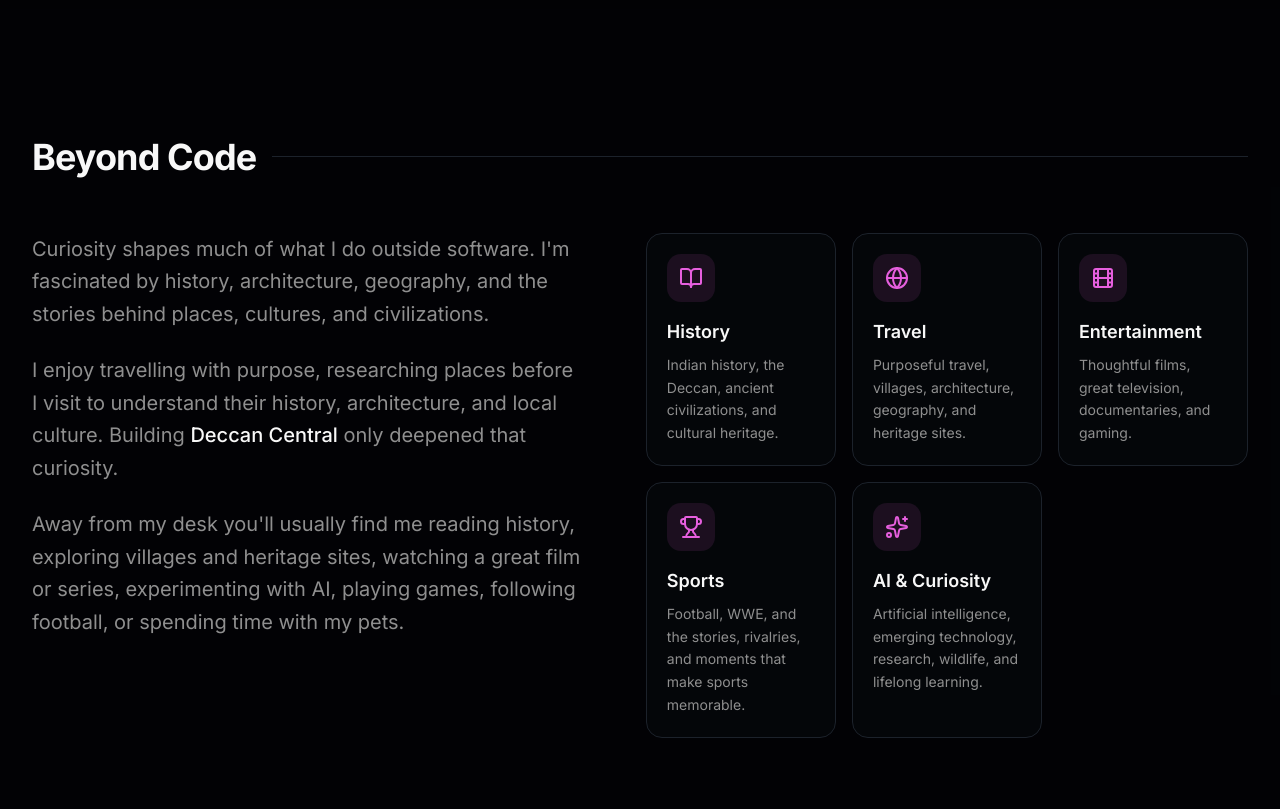
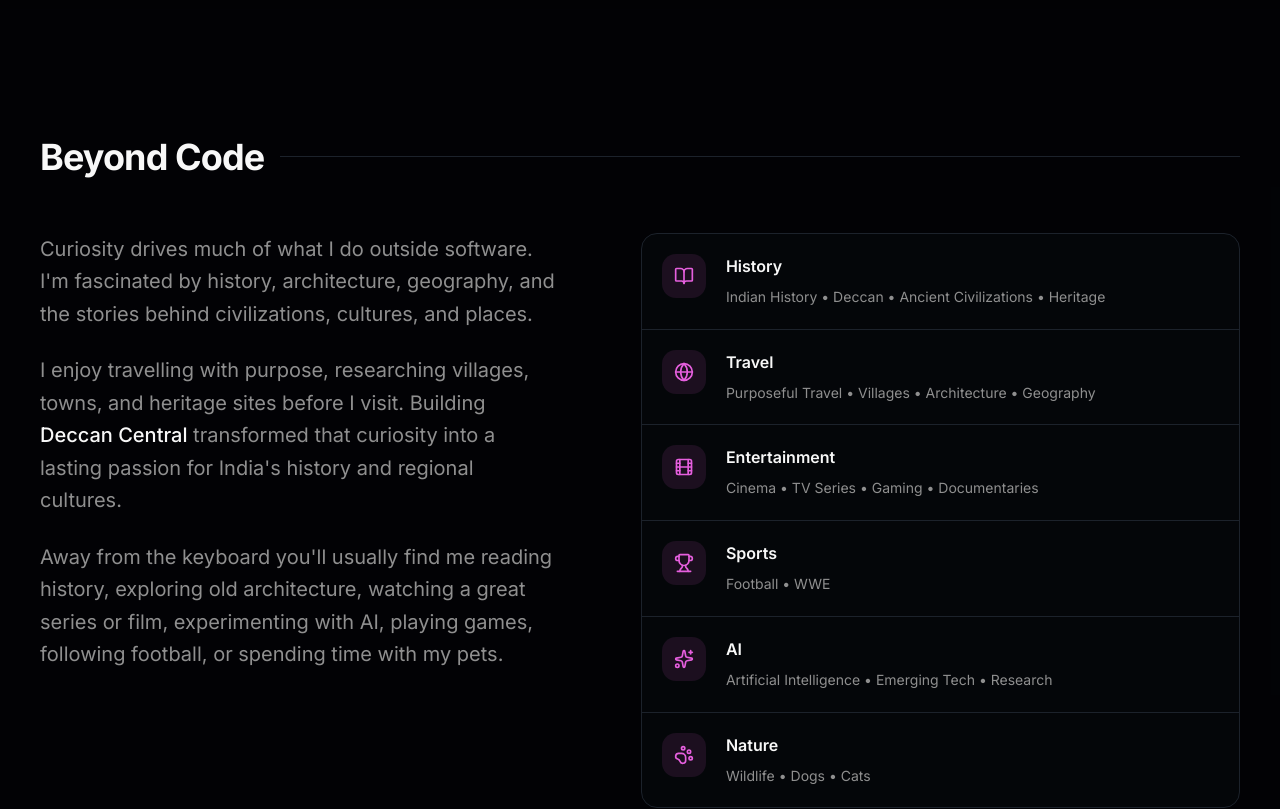
Before and after one commit to sameerkhan2003a/Portfolio, a Next.js app: page / in a window 1280 px wide. Shown: the part 7180-7989 px from the top of the page. Built offline with nearby package versions, Linux system fonts and the light colour scheme.

Commit message:
Refactor interests section to use items array

```diff
--- a/components/sections/interests.tsx
+++ b/components/sections/interests.tsx
@@ -6,45 +6,72 @@ import {
   Film,
   Sparkles,
   Trophy,
+  PawPrint,
 } from "lucide-react"
 
 const interests = [
   {
     icon: BookOpen,
     title: "History",
-    description:
-      "Indian history, the Deccan, ancient civilizations, and cultural heritage.",
+    items: [
+      "Indian History",
+      "Deccan",
+      "Ancient Civilizations",
+      "Heritage",
+    ],
   },
   {
     icon: Globe,
     title: "Travel",
-    description:
-      "Purposeful travel, villages, architecture, geography, and heritage sites.",
+    items: [
+      "Purposeful Travel",
+      "Villages",
+      "Architecture",
+      "Geography",
+    ],
   },
   {
     icon: Film,
     title: "Entertainment",
-    description:
-      "Thoughtful films, great television, documentaries, and gaming.",
+    items: [
+      "Cinema",
+      "TV Series",
+      "Gaming",
+      "Documentaries",
+    ],
   },
   {
     icon: Trophy,
     title: "Sports",
-    description:
-      "Football, WWE, and the stories, rivalries, and moments that make sports memorable.",
+    items: [
+      "Football",
+      "WWE",
+    ],
   },
   {
     icon: Sparkles,
-    title: "AI & Curiosity",
-    description:
-      "Artificial intelligence, emerging technology, research, wildlife, and lifelong learning.",
+    title: "AI",
+    items: [
+      "Artificial Intelligence",
+      "Emerging Tech",
+      "Research",
+    ],
+  },
+  {
+    icon: PawPrint,
+    title: "Nature",
+    items: [
+      "Wildlife",
+      "Dogs",
+      "Cats",
+    ],
   },
 ]
 
 export function InterestsSection() {
   return (
     <section className="bg-card/30 py-16 sm:py-20 lg:py-28 xl:py-32">
-      <div className="mx-auto max-w-7xl px-4 sm:px-6 lg:px-8">
+      <div className="mx-auto w-full max-w-7xl px-4 sm:px-6 lg:px-8 xl:px-10">
 
         {/* Header */}
         <div className="mb-10 flex items-center gap-4 lg:mb-14">
@@ -55,27 +82,30 @@ export function InterestsSection() {
           <div className="h-px flex-1 bg-border" />
         </div>
 
-        <div className="grid gap-14 lg:grid-cols-[1.05fr_1.15fr] lg:gap-16">
+        <div className="grid items-start gap-14 lg:grid-cols-[1fr_1.15fr] lg:gap-20">
 
           {/* Left */}
           <div className="space-y-6">
 
             <p className="text-base leading-relaxed text-muted-foreground sm:text-lg lg:text-xl">
-              Curiosity shapes much of what I do outside software. I'm fascinated
-              by history, architecture, geography, and the stories behind places,
-              cultures, and civilizations.
+              Curiosity drives much of what I do outside software. I'm fascinated
+              by history, architecture, geography, and the stories behind
+              civilizations, cultures, and places.
             </p>
 
             <p className="text-base leading-relaxed text-muted-foreground sm:text-lg lg:text-xl">
-              I enjoy travelling with purpose, researching places before I visit
-              to understand their history, architecture, and local culture.
-              Building <span className="font-medium text-foreground">Deccan Central</span> only
-              deepened that curiosity.
+              I enjoy travelling with purpose, researching villages, towns, and
+              heritage sites before I visit. Building{" "}
+              <span className="font-medium text-foreground">
+                Deccan Central
+              </span>{" "}
+              transformed that curiosity into a lasting passion for India's
+              history and regional cultures.
             </p>
 
             <p className="text-base leading-relaxed text-muted-foreground sm:text-lg lg:text-xl">
-              Away from my desk you'll usually find me reading history, exploring
-              villages and heritage sites, watching a great film or series,
+              Away from the keyboard you'll usually find me reading history,
+              exploring old architecture, watching a great series or film,
               experimenting with AI, playing games, following football, or
               spending time with my pets.
             </p>
@@ -83,30 +113,33 @@ export function InterestsSection() {
           </div>
 
           {/* Right */}
-          <div className="grid gap-4 sm:grid-cols-2 xl:grid-cols-3">
+          <div className="divide-y divide-border rounded-2xl border border-border bg-card overflow-hidden">
 
             {interests.map((interest) => (
               <div
                 key={interest.title}
-                className="group rounded-2xl border border-border bg-card p-5 transition-all duration-300 hover:-translate-y-2 hover:border-primary/40 hover:shadow-xl hover:shadow-primary/10"
+                className="group flex items-start gap-5 p-5 transition-all duration-300 hover:bg-primary/5"
               >
-                <div className="mb-4 flex h-12 w-12 items-center justify-center rounded-xl bg-primary/10 transition-all duration-300 group-hover:scale-110 group-hover:bg-primary/20">
-                  <interest.icon className="h-6 w-6 text-primary" />
+                <div className="flex h-11 w-11 shrink-0 items-center justify-center rounded-xl bg-primary/10 transition-all duration-300 group-hover:scale-105 group-hover:bg-primary/20">
+                  <interest.icon className="h-5 w-5 text-primary" />
                 </div>
 
-                <h3 className="mb-2 text-lg font-semibold transition-colors duration-300 group-hover:text-primary">
-                  {interest.title}
-                </h3>
+                <div className="min-w-0">
+                  <h3 className="mb-2 text-base font-semibold transition-colors duration-300 group-hover:text-primary">
+                    {interest.title}
+                  </h3>
 
-                <p className="text-sm leading-relaxed text-muted-foreground transition-colors duration-300 group-hover:text-foreground">
-                  {interest.description}
-                </p>
+                  <p className="text-sm leading-relaxed text-muted-foreground">
+                    {interest.items.join(" • ")}
+                  </p>
+                </div>
               </div>
             ))}
 
           </div>
 
         </div>
+
       </div>
     </section>
   )
```
